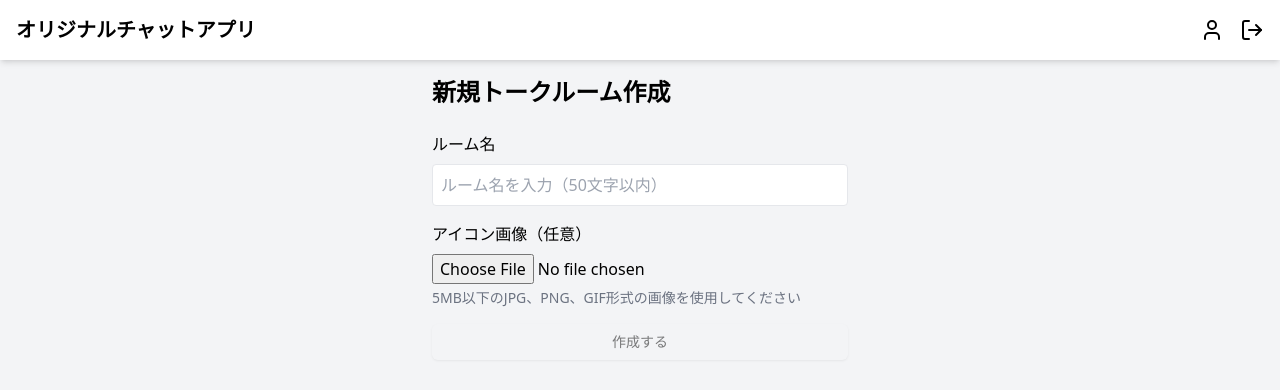
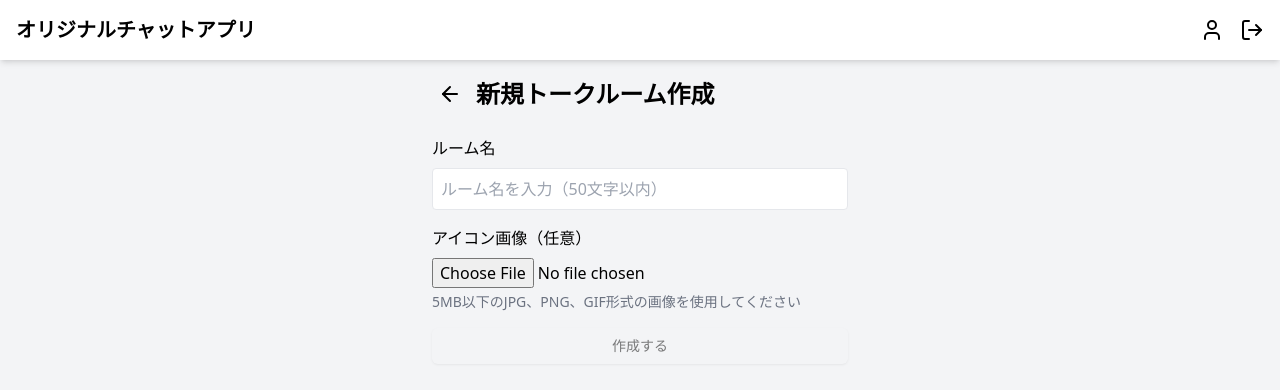
Before and after one commit to s-ao213/next-chat-app, a Next.js app: page /chat/new in a window 1280 px wide. Shown: the top 390 px of the page. Built offline with nearby package versions, Linux system fonts and the light colour scheme; no server answers.

Commit message:
update page.tsx, page.tsx and page.tsx

```diff
--- a/src/app/chat/join/[inviteCode]/page.tsx
+++ b/src/app/chat/join/[inviteCode]/page.tsx
@@ -18,9 +18,26 @@ export default function JoinRoom({
   const [roomName, setRoomName] = useState<string | null>(null);
 
   useEffect(() => {
-    if (params.inviteCode) {
-      checkAndJoinRoom();
-    }
+    const checkAuth = async () => {
+      const {
+        data: { session },
+        error,
+      } = await supabase.auth.getSession();
+
+      if (error || !session) {
+        // セッションがない場合は現在のURLをエンコードしてリダイレクト先として保存
+        const returnUrl = encodeURIComponent(window.location.pathname);
+        router.push(`/login?returnUrl=${returnUrl}`);
+        return;
+      }
+
+      // 認証済みの場合はルーム参加処理を実行
+      if (params.inviteCode) {
+        checkAndJoinRoom();
+      }
+    };
+
+    checkAuth();
   }, [params.inviteCode]);
 
   const checkAndJoinRoom = async () => {
--- a/src/app/chat/new/page.tsx
+++ b/src/app/chat/new/page.tsx
@@ -6,6 +6,7 @@ import { useRouter } from "next/navigation";
 import { Button } from "@/app/_components/ui/Button";
 import Header from "@/app/_components/Header";
 import { supabase } from "@/lib/supabaseClient";
+import { ArrowLeft } from "lucide-react"; // Lucide Reactから戻るアイコンをインポート
 
 export default function NewChatRoom() {
   const [name, setName] = useState("");
@@ -139,7 +140,17 @@ export default function NewChatRoom() {
     <div className="min-h-screen bg-gray-100">
       <Header />
       <div className="max-w-md mx-auto p-4">
-        <h1 className="text-2xl font-bold mb-6">新規トークルーム作成</h1>
+        <div className="flex items-center mb-6">
+          <Button
+            variant="ghost"
+            size="icon"
+            onClick={() => router.push("/chat")}
+            className="mr-2"
+          >
+            <ArrowLeft className="h-6 w-6" />
+          </Button>
+          <h1 className="text-2xl font-bold">新規トークルーム作成</h1>
+        </div>
 
         <form onSubmit={handleSubmit} className="space-y-4">
           <div>
--- a/src/app/chat/page.tsx
+++ b/src/app/chat/page.tsx
@@ -239,7 +239,7 @@ export default function ChatRoomList() {
                     value={inviteCode}
                     onChange={(e) => setInviteCode(e.target.value)}
                     placeholder="招待コードを入力"
-                    className="border p-2 rounded w-full"
+                    className="border p-2 rounded w-full text-black dark:text-white dark:bg-gray-800 bg-white"
                   />
                   <Button
                     onClick={handleJoinRoom}
```
